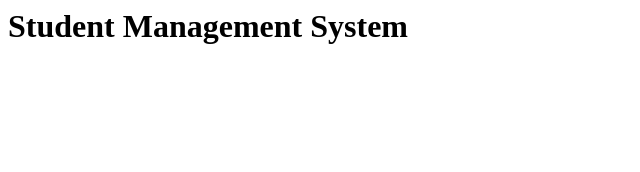
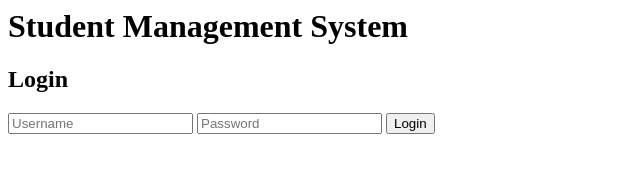
Before and after one commit to lelnotwellyet/ald, a plain HTML site: page index.html in a window 1280 px wide. Shown: the whole page, without its empty margins (0-640 px from the left). Drawn offline with Linux system fonts and the light colour scheme.

Commit message:
Add login form

```diff
--- a/index.html
+++ b/index.html
@@ -1 +1,7 @@
 <h1>Student Management System</h1>
+<h2>Login</h2>
+<form>
+  <input type="text" placeholder="Username">
+  <input type="password" placeholder="Password">
+  <button type="submit">Login</button>
+</form>
```
